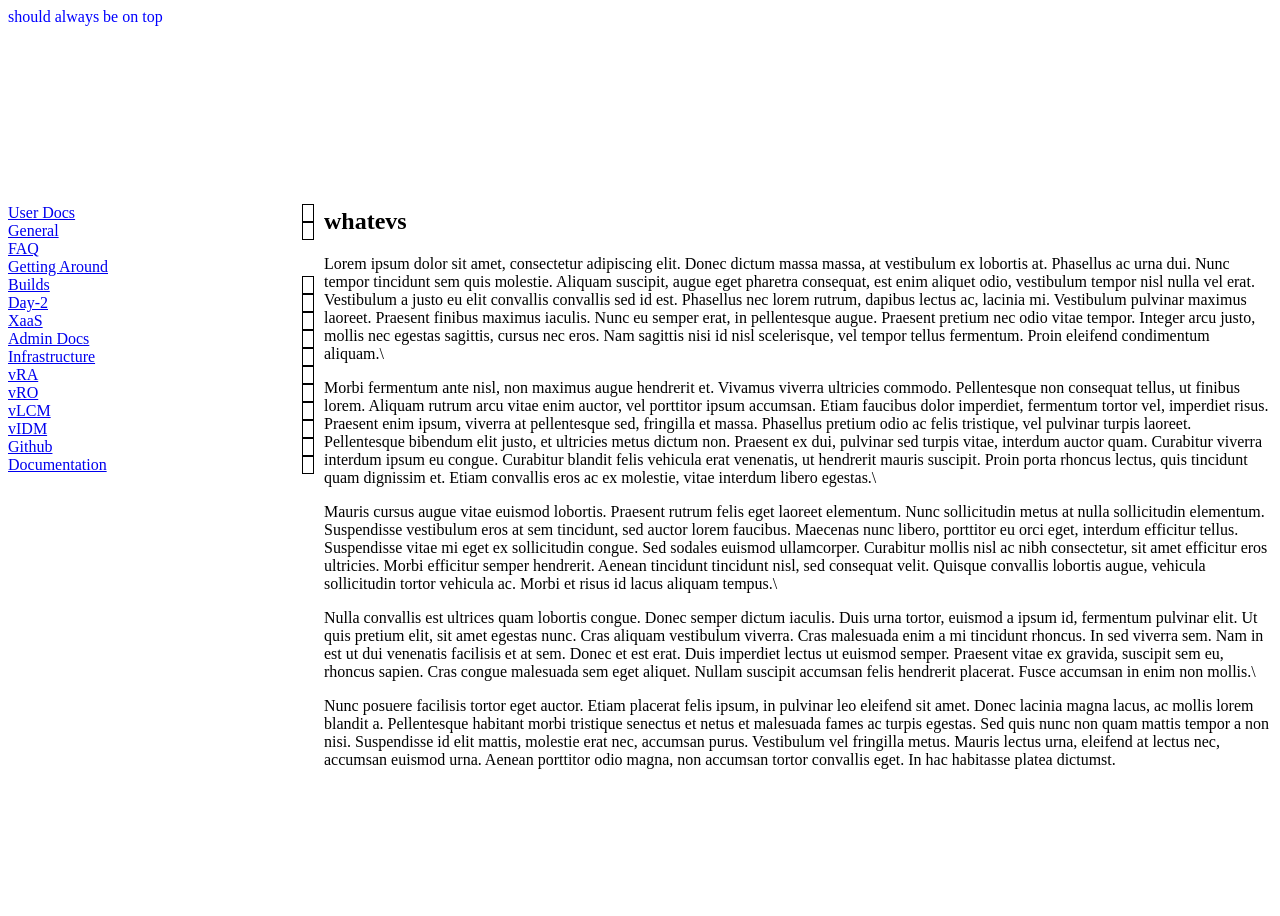
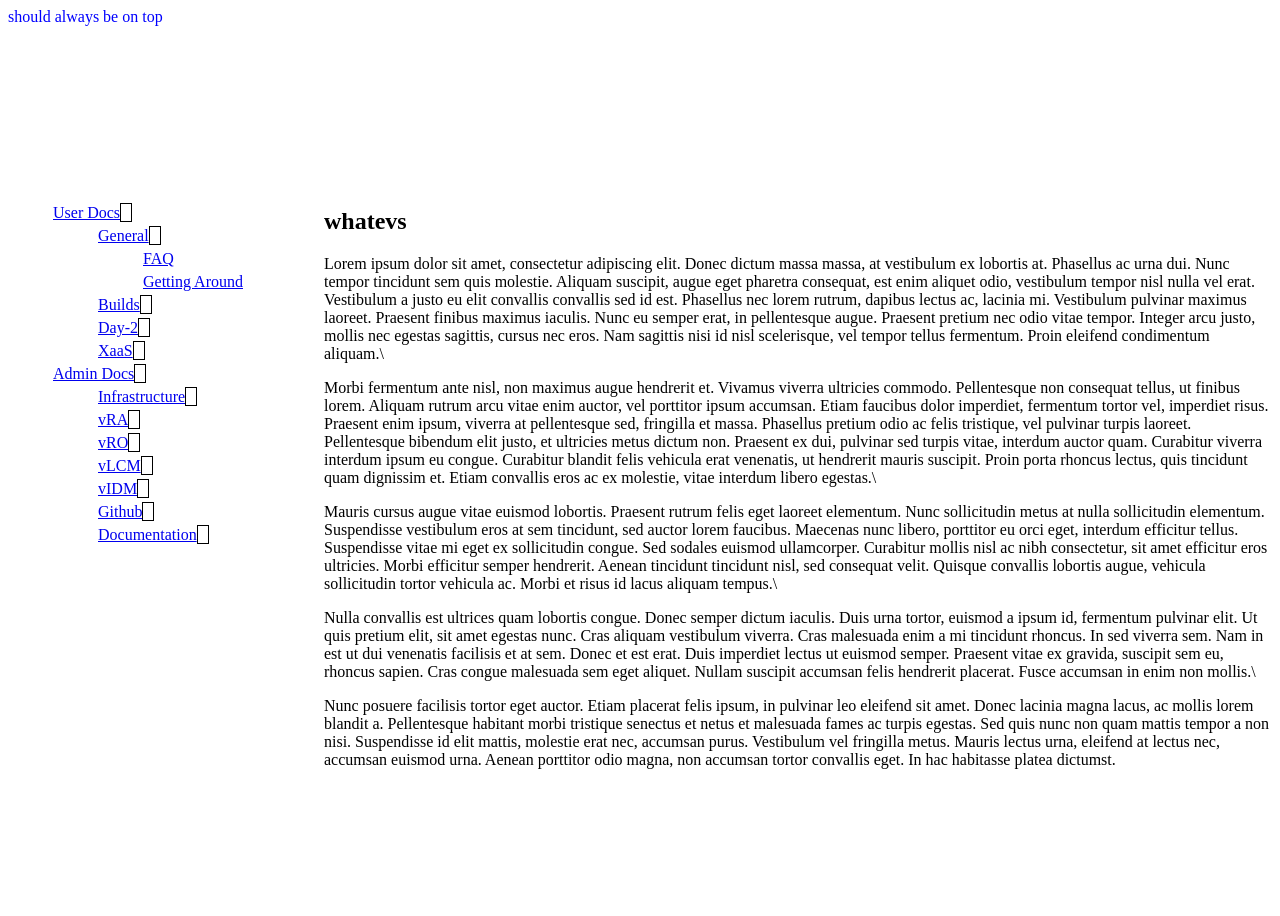
Before and after one commit to emacintosh/eric-docs, a Jekyll site: the page built from readme.md, in a window 1280 px wide. Built offline with Jekyll 4.4.1, drawn with Linux system fonts in a browser that asks for light colours; our own code applies the rules of GitHub Pages for plain Markdown files.

Commit message:
Update style.css

```diff
--- a/css/style.css
+++ b/css/style.css
@@ -8,12 +8,9 @@
     "nav docs";
 }
 
-ul {
-  padding: 0;
-}
-
 li {
   list-style:none;
+  margin: 5px;
 }
 
 label {
@@ -36,12 +33,6 @@ label {
   color: blue
 }
 
-.flex-li {
-  display:flex;
-  justify-content: space-between;
-  padding-right: 5px;
-}
-
 .checkbox + label:before {
   content: "\002B";
 }
```
